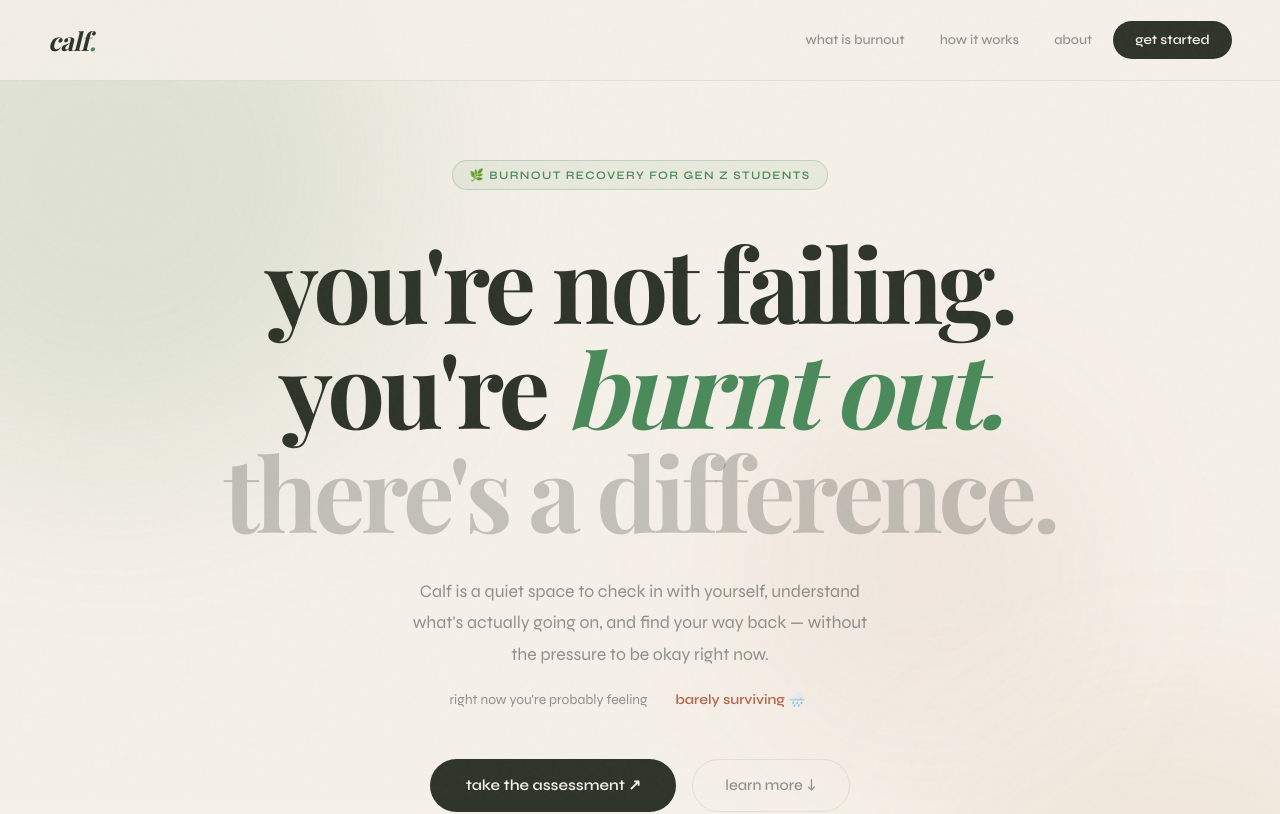
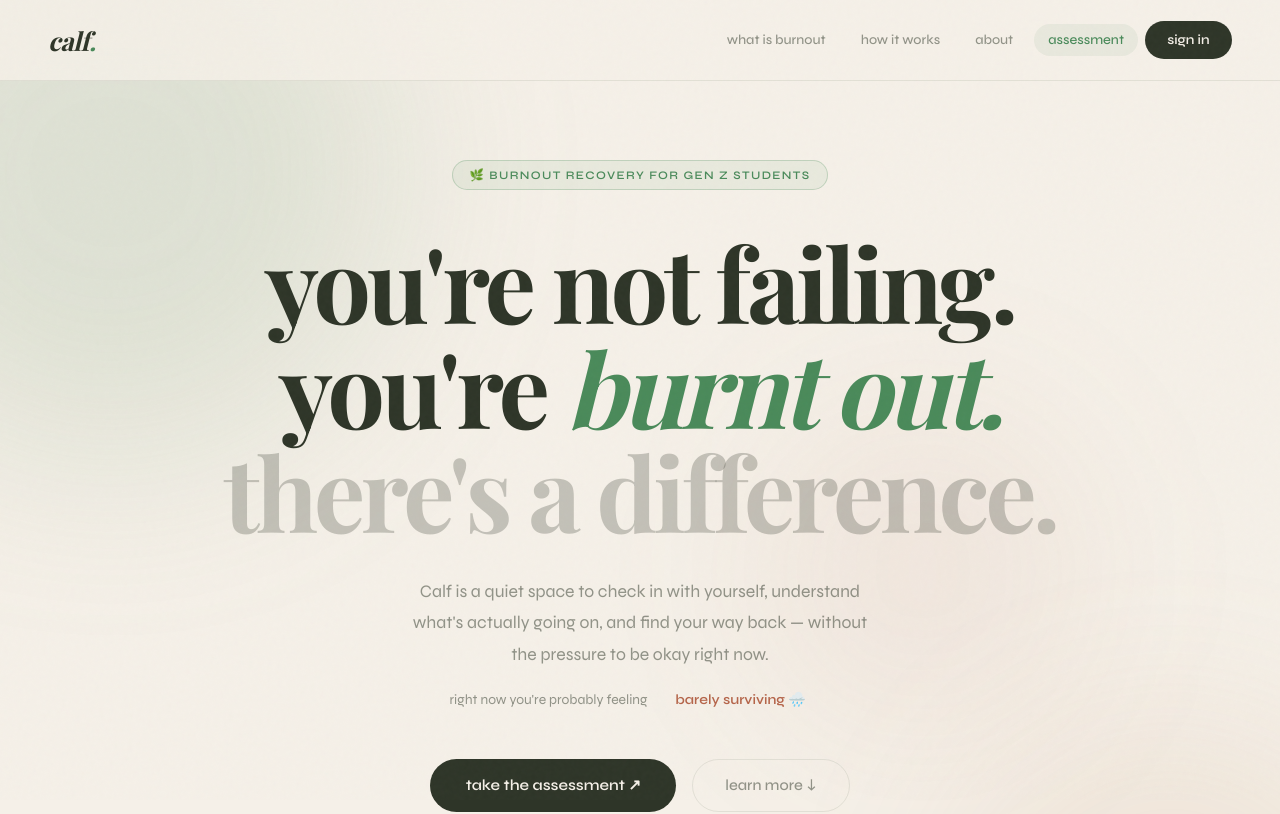
Before and after one commit to bhargavaks/calf, a Next.js app: page / in a window 1280 px wide. Shown: the top 814 px of the page. Built offline with nearby package versions, Linux system fonts and the light colour scheme; a web font is replaced by a local one.

Commit message:
add assessment and sign in nav buttons

```diff
--- a/app/page.tsx
+++ b/app/page.tsx
@@ -190,7 +190,8 @@ export default function Home() {
           <a href="#burnout" className="nav-link">what is burnout</a>
           <a href="#how" className="nav-link">how it works</a>
           <a href="#about" className="nav-link">about</a>
-          <a href="/auth" className="nav-cta">get started</a>
+          <a href="/assessment" className="nav-link" style={{background:"rgba(74,138,90,0.08)", color:"var(--green)"}}>assessment</a>
+<a href="/auth" className="nav-cta">sign in</a>
         </div>
       </nav>
 
```
